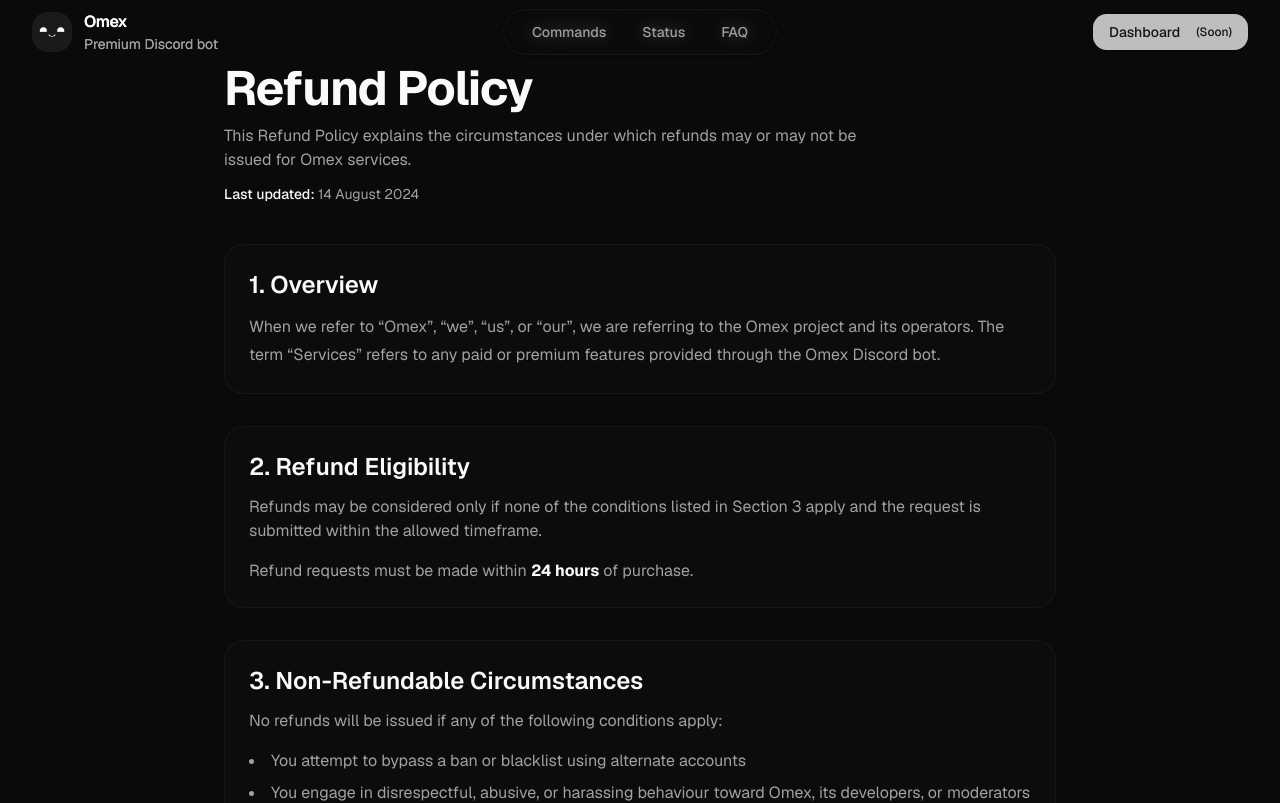
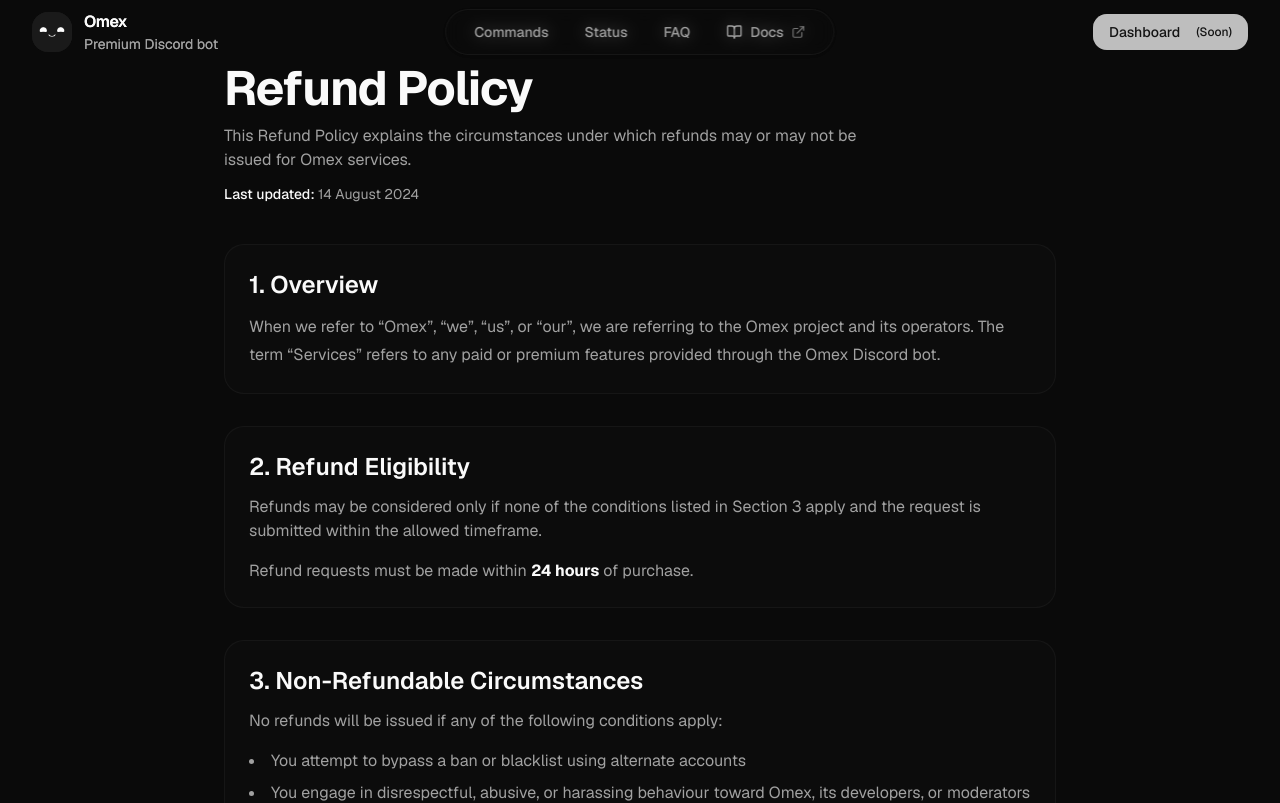
Before and after one commit to OmexDev1/Omex-web, a Next.js app: page /refund in a window 1280 px wide. Shown: the top 803 px of the page. Built offline with nearby package versions, Linux system fonts and the light colour scheme.

Commit message:
Update navigation.tsx

```diff
--- a/components/navigation.tsx
+++ b/components/navigation.tsx
@@ -2,9 +2,11 @@
 
 import Link from "next/link"
 import { useState } from "react"
-import { Menu, X } from "lucide-react"
+import { Menu, X, BookOpen, ExternalLink } from "lucide-react"
 import { Button } from "@/components/ui/button"
 import Image from "next/image"
+
+const DOCS_URL = "https://documents.omex.live/"
 
 export function Navigation() {
   const [isOpen, setIsOpen] = useState(false)
@@ -12,7 +14,6 @@ export function Navigation() {
   return (
     <nav className="fixed top-0 left-0 right-0 z-50">
       <div className="mx-auto flex h-16 max-w-7xl items-center justify-between px-4 sm:px-6 lg:px-8">
-        {/* Logo + Text (Desktop and Mobile) */}
         <Link href="/" className="flex items-center gap-3">
           <Image
             src="/images/f4582f925dc83d4707037e6de7e05fba.webp"
@@ -22,58 +23,81 @@ export function Navigation() {
             className="h-10 w-10 rounded-lg"
           />
 
-          {/* Text like the example */}
           <div className="flex flex-col leading-tight">
             <span className="text-sm font-semibold tracking-tight sm:text-base">Omex</span>
             <span className="text-xs text-muted-foreground sm:text-sm">Premium Discord bot</span>
           </div>
         </Link>
 
-        {/* Centered navigation box - desktop only */}
         <div className="absolute left-1/2 hidden -translate-x-1/2 md:block">
           <div className="flex items-center gap-1 rounded-full border border-border/40 bg-card/50 px-3 py-1.5 shadow-sm backdrop-blur">
-            {/* ✅ Home removed (logo goes home) */}
             <Link
               href="/commands"
               className="rounded-full px-4 py-1.5 text-sm font-medium text-muted-foreground transition-all hover:bg-primary/10 hover:text-primary"
             >
               Commands
             </Link>
+
             <Link
               href="/status"
               className="rounded-full px-4 py-1.5 text-sm font-medium text-muted-foreground transition-all hover:bg-primary/10 hover:text-primary"
             >
               Status
             </Link>
+
             <Link
               href="/faq"
               className="rounded-full px-4 py-1.5 text-sm font-medium text-muted-foreground transition-all hover:bg-primary/10 hover:text-primary"
             >
               FAQ
             </Link>
+
+
+            <a
+              href={DOCS_URL}
+              target="_blank"
+              rel="noopener noreferrer"
+              className="inline-flex items-center gap-2 rounded-full px-4 py-1.5 text-sm font-medium text-muted-foreground transition-all hover:bg-primary/10 hover:text-primary"
+            >
+              <BookOpen className="h-4 w-4" />
+              Docs
+              <ExternalLink className="h-3.5 w-3.5 opacity-70" />
+            </a>
           </div>
         </div>
 
-        {/* Dashboard button - desktop only */}
+
         <Button disabled className="hidden cursor-not-allowed opacity-50 md:flex" title="Coming Soon">
           Dashboard
           <span className="ml-2 text-xs">(Soon)</span>
         </Button>
 
-        {/* Mobile menu button */}
-        <Button variant="ghost" size="icon" className="md:hidden" onClick={() => setIsOpen(!isOpen)}>
+
+        <Button variant="ghost" size="icon" className="md:hidden" asChild aria-label="Open documentation">
+          <a href={DOCS_URL} target="_blank" rel="noopener noreferrer">
+            <BookOpen className="h-5 w-5" />
+          </a>
+        </Button>
+
+        <Button
+          variant="ghost"
+          size="icon"
+          className="md:hidden"
+          onClick={() => setIsOpen(!isOpen)}
+          aria-label="Open menu"
+        >
           <Menu className="h-5 w-5" />
         </Button>
       </div>
 
       {isOpen && (
         <>
-          {/* Backdrop overlay */}
+
           <div
             className="fixed inset-0 z-40 animate-in fade-in bg-background/80 backdrop-blur-sm duration-300 md:hidden"
             onClick={() => setIsOpen(false)}
           />
-          {/* Mobile menu modal - centered on screen */}
+
           <div className="fixed left-1/2 top-1/2 z-50 w-[90%] max-w-md -translate-x-1/2 -translate-y-1/2 animate-in zoom-in-95 rounded-2xl border border-border/40 bg-card/95 p-6 shadow-2xl backdrop-blur duration-300 md:hidden">
             <div className="mb-6 flex items-center justify-between border-b border-border/40 pb-4">
               <h2 className="text-xl font-bold">Menu</h2>
@@ -82,13 +106,13 @@ export function Navigation() {
                 size="icon"
                 className="transition-transform hover:rotate-90"
                 onClick={() => setIsOpen(false)}
+                aria-label="Close menu"
               >
                 <X className="h-5 w-5" />
               </Button>
             </div>
 
             <div className="flex flex-col gap-3">
-              {/* ✅ Home removed (logo goes home) */}
               <Button
                 variant="ghost"
                 size="lg"
@@ -122,6 +146,25 @@ export function Navigation() {
                 </Link>
               </Button>
 
+              <Button
+                variant="ghost"
+                size="lg"
+                className="w-full justify-start rounded-xl text-base transition-all hover:bg-primary/10 hover:text-primary"
+                asChild
+              >
+                <a
+                  href={DOCS_URL}
+                  target="_blank"
+                  rel="noopener noreferrer"
+                  onClick={() => setIsOpen(false)}
+                  className="flex items-center gap-2"
+                >
+                  <BookOpen className="h-5 w-5" />
+                  Docs
+                  <ExternalLink className="ml-auto h-4 w-4 opacity-70" />
+                </a>
+              </Button>
+
               <div className="my-2 border-t border-border/40" />
 
               <Button
```
